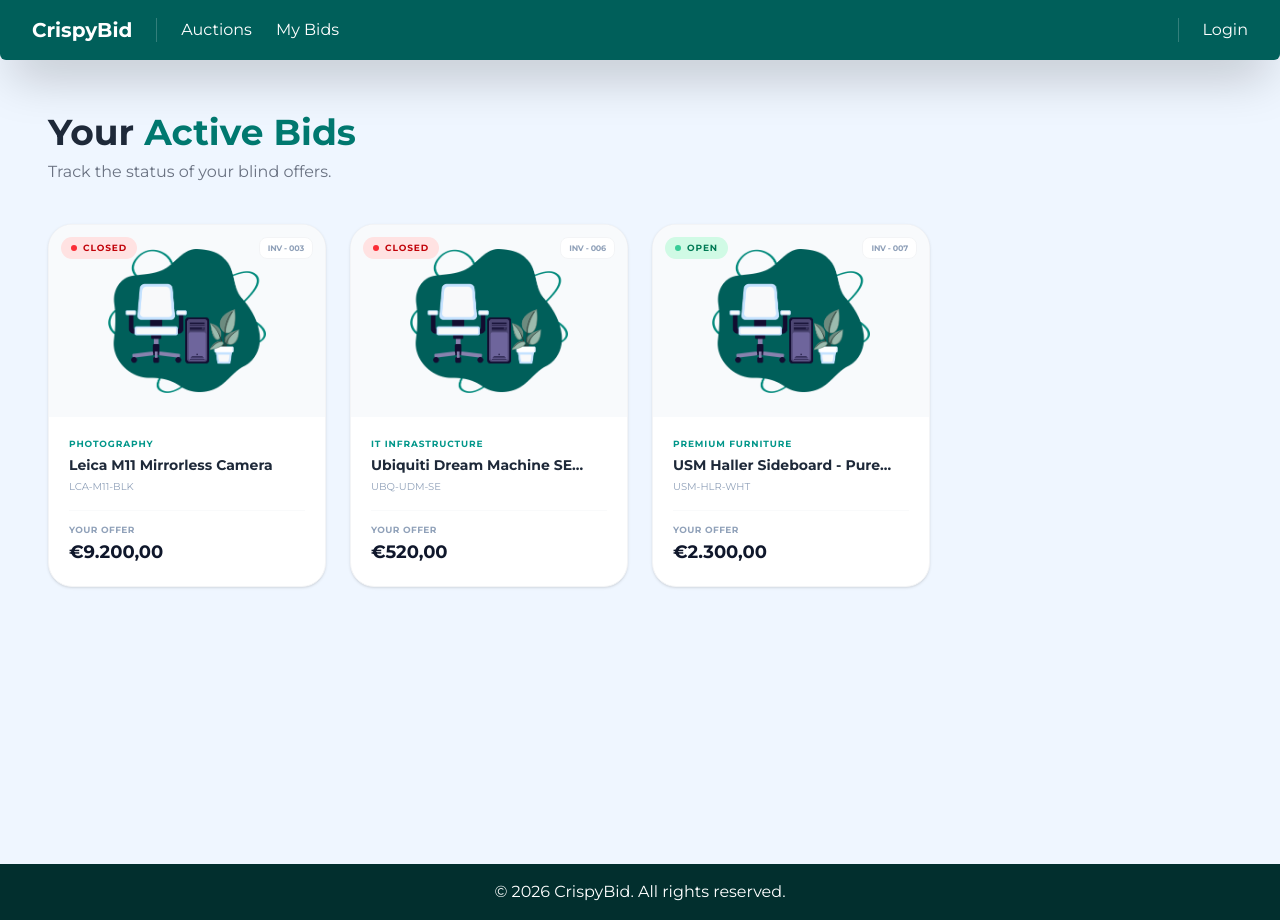
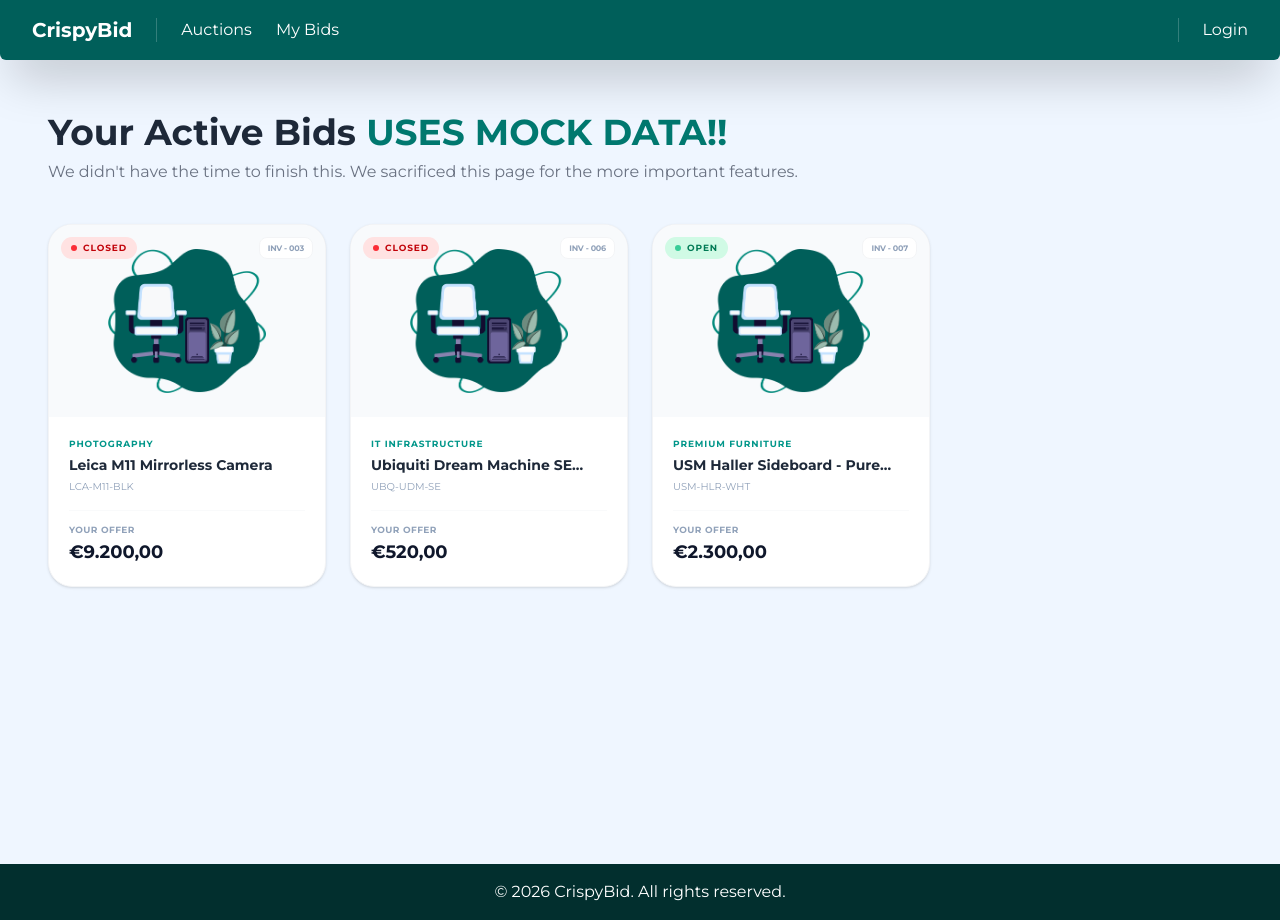
Before and after one commit to TUES-2026-PBL-11-klas/Colonel-Sanders-Bidding-System, a React (Vite) app in the folder frontend/: page /bids in a window 1280 px wide. Built offline with nearby package versions, Linux system fonts and the light colour scheme.

Commit message:
Updated the my bids page (a worthy sacrifice)

```diff
--- a/frontend/src/components/Bids.tsx
+++ b/frontend/src/components/Bids.tsx
@@ -21,9 +21,9 @@ export default function Bids() {
       <div className="max-w-7xl mx-auto">
         <header className="mb-10 text-left">
           <h2 className="font-montserrat text-3xl lg:text-4xl font-bold text-gray-800">
-            Your <span className="text-teal-700">Active Bids</span>
+            Your Active Bids <span className="text-teal-700">USES MOCK DATA!!</span>
           </h2>
-          <p className="text-gray-500 mt-2">Track the status of your blind offers.</p>
+          <p className="text-gray-500 mt-2">We didn't have the time to finish this. We sacrificed this page for the more important features.</p>
         </header>
 
         <div className="grid grid-cols-1 sm:grid-cols-2 lg:grid-cols-4 gap-6 pb-10">
```
